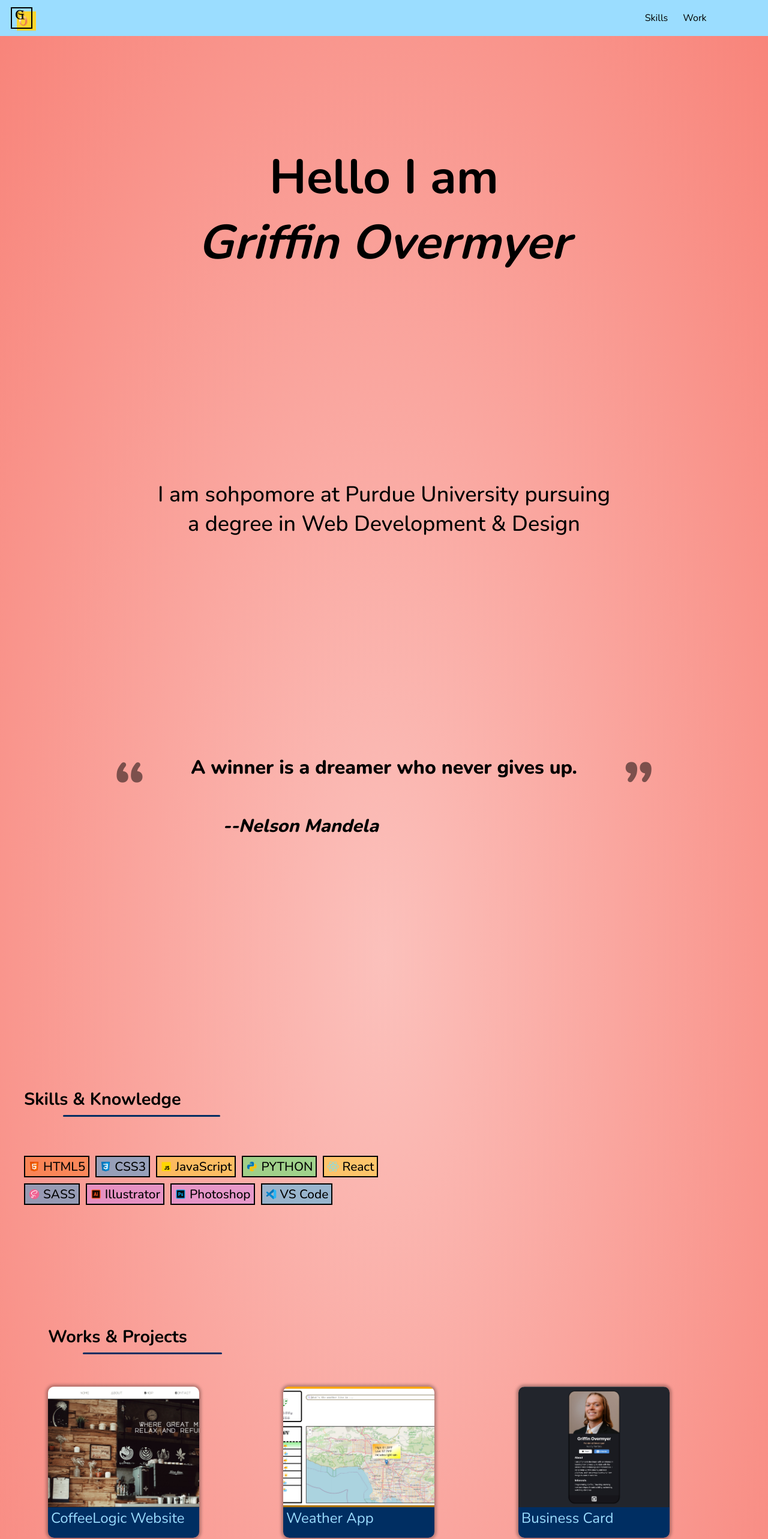
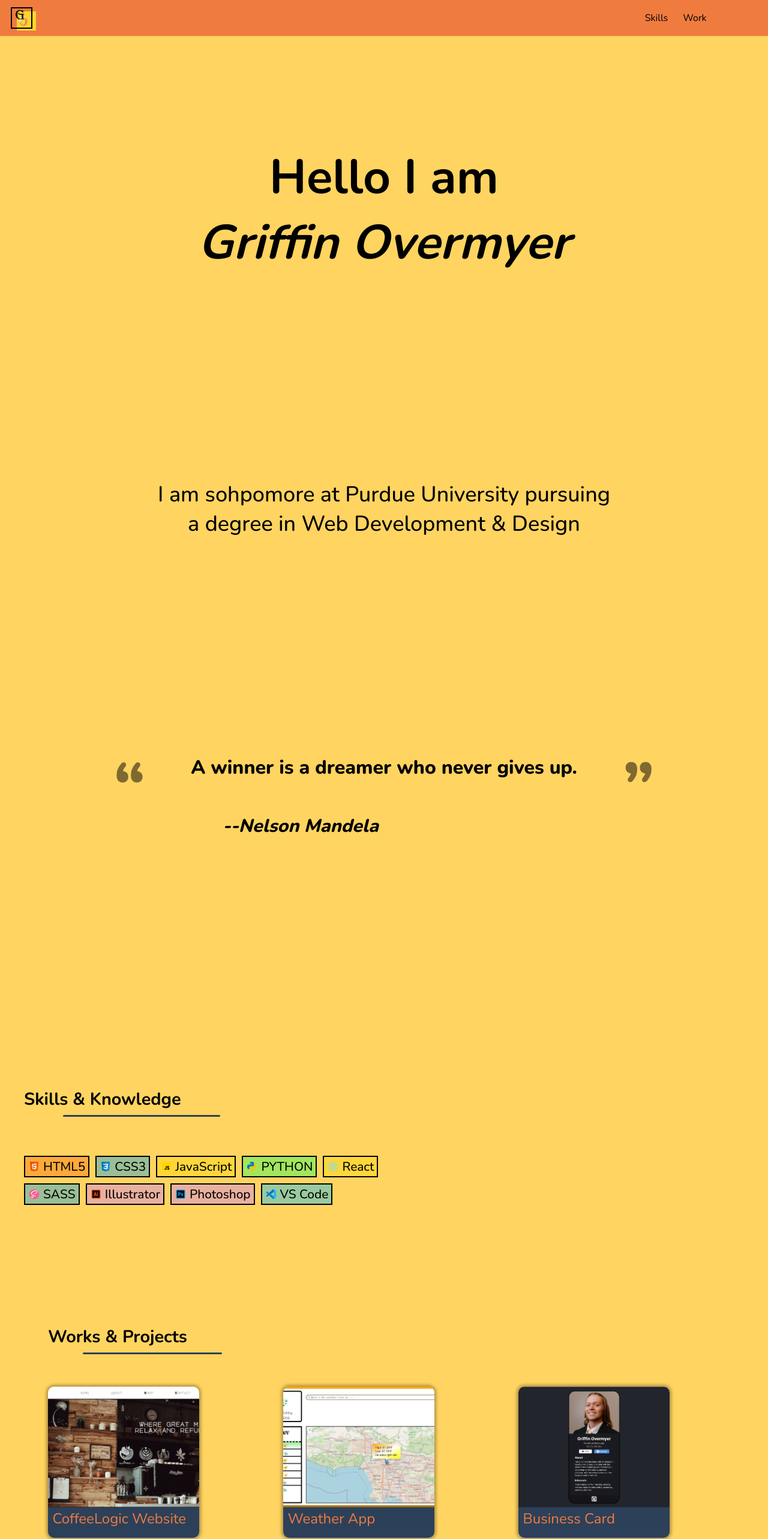
Before and after one commit to Griffinov22/portfolio_2022, a React (Vite) app: page / in a window 1280 px wide. Shown: the top 2566 px of the page at 60% size. Built offline with nearby package versions, Linux system fonts and the light colour scheme.

Commit message:
color changes

```diff
--- a/src/components/Header.jsx
+++ b/src/components/Header.jsx
@@ -3,18 +3,20 @@ import "../css/index.css";
 
 function Header() {
   return (
+    <>
       <nav id="nav" className="nav">
         <div id="pic-container">
           <img id="logo-pic" src={logo} alt="GO Logo" />
           <div id="box"></div>
         </div>
-      <a id="skills" className="nav-item" href="#skills-box">
+        <a id="skills-word" className="nav-item" href="#skills-box">
           Skills
         </a>
         <a id="work" className="nav-item" href="#works-section">
           Work
         </a>
       </nav>
+    </>
   );
 }
 
--- a/src/components/Works.jsx
+++ b/src/components/Works.jsx
@@ -8,7 +8,7 @@ export default function Works() {
       <div className="works-flex-container">
         <div
           className="works-flex-item"
-          onClick={() => window.open("https://www.coffeelogic.me")}
+          onClick={() => window.open("https://coffee-logic.netlify.app/")}
         >
           <img className="works-pic" src="/coffee-logic.jpg" />
           <p className="works-caption">CoffeeLogic Website</p>
--- a/src/css/index.css
+++ b/src/css/index.css
@@ -1,9 +1,10 @@
 :root {
   --main-font: "Nunito", sans-serif;
   --navHeight: 60px;
-  --babyBlue: rgb(155, 221, 255);
-  --peach: rgb(248, 131, 121);
-  --darkBlue: rgb(0, 46, 98);
+  --darkBlue: #2d4059;
+  --red: #ea5455;
+  --orange: #f07b3f;
+  --yellow: #ffd460;
   --skills-item-opacity: 0.4;
 }
 
@@ -20,28 +21,28 @@ html {
 body {
   font-family: var(--main-font);
   /* change this when pushing client */
-  padding-bottom: 200px;
+  padding-bottom: 10vh;
 }
 body:not(nav) {
-  background: radial-gradient(rgba(248, 131, 121, 0.5), rgba(248, 131, 121));
+  background: var(--yellow);
+  /* color: var(--darkBlue); */
 }
 /* JS Fading */
 .hidden-drop-state {
   transform: translateY(100px);
   opacity: 0;
 }
-
 /* Header.jsx */
 .nav {
   height: var(--navHeight);
   display: flex;
+
   align-items: center;
   padding: 10px 20px;
   padding-right: max(50px, 8vw);
-  background-color: var(--babyBlue);
+  background-color: var(--orange);
   gap: 25px;
 }
-
 #pic-container {
   outline: 2px solid black;
   height: 32px;
@@ -73,7 +74,7 @@ body:not(nav) {
 }
 
 .nav-item:hover {
-  color: green;
+  color: white;
 }
 
 .nav-item::before {
@@ -84,7 +85,7 @@ body:not(nav) {
   height: 3px;
   bottom: 0;
   left: 0;
-  background-color: yellow;
+  background-color: var(--yellow);
   border-radius: 5px;
   transform: scaleX(0);
   transition: all 300ms;
@@ -93,15 +94,28 @@ body:not(nav) {
   transform: scaleX(1);
 }
 
-#skills {
+#skills-word {
   margin-left: auto;
+}
+/* ALL SVGS ARE DISPLAYED AS BLOCK */
+svg {
+  display: block;
+  width: 100%;
+  height: 50px;
+}
+svg path {
+  width: 100%;
+}
+
+#nav-svg {
+  margin-top: -1px;
 }
 
 /* Bio.jsx */
 
 .title {
   /* "Hello I am.." */
-  height: calc(100vh - var(--navHeight));
+  height: calc(100vh - (var(--navHeight)));
   display: flex;
   flex-direction: column;
   justify-content: center;
@@ -411,10 +425,10 @@ body:not(nav) {
 
 .works-caption {
   background-color: var(--darkBlue);
+  color: var(--orange);
   width: 100%;
   flex: 1;
-  color: var(--babyBlue);
-  padding: 2px 5px;
+  padding: 3px 3%;
 }
 @media (min-width: 850px) {
   .works-caption {
@@ -432,12 +446,14 @@ body:not(nav) {
   padding: 10px 20px;
   font-size: 1.25em;
   border: none;
-  background-color: rgb(255, 110, 53);
+  background-color: var(--red);
   border-radius: 10px 4px;
   z-index: -1;
   cursor: pointer;
   overflow: hidden;
   z-index: 1;
+  /* needed because text is only on this layer */
+  transition: color 100ms ease-in-out;
 }
 #to-top-btn::before {
   content: "";
@@ -447,7 +463,7 @@ body:not(nav) {
   width: 100%;
   height: 100%;
   border-radius: inherit;
-  background-color: var(--babyBlue);
+  background-color: var(--darkBlue);
   transition: transform 250ms ease-in-out;
   transform: scaleX(0);
   transform-origin: right;
@@ -457,6 +473,9 @@ body:not(nav) {
   transform-origin: left;
   transform: scaleX(1);
 }
+#to-top-btn:hover {
+  color: white;
+}
 
 a:has(button) {
   text-decoration: none;
```
Lines whose indentation alone changed are shown as unchanged.
